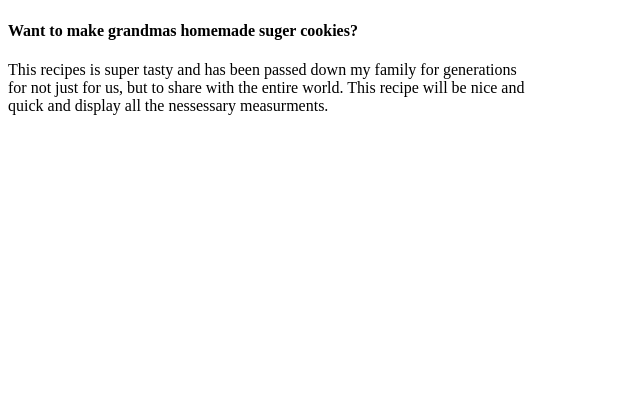
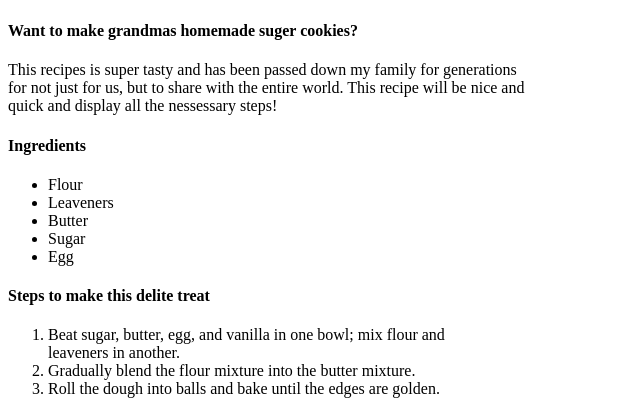
Before and after one commit to dannyney101/odin-recipes, a plain HTML site: page recipes/sugarcookies.html in a window 1280 px wide. Shown: the part 583-997 px from the top of the page, without its empty margins (0-640 px from the left). Before the commit the page ends 800 px from the top, so only its background shows below. Drawn offline with Linux system fonts and the light colour scheme.

Commit message:
finish version of sugar cookies recipe!

```diff
--- a/recipes/sugarcookies.html
+++ b/recipes/sugarcookies.html
@@ -8,11 +8,33 @@
 
     <body>
         <h1> Suger Cookie Recipe! </h1>
+
         <img src="https://www.alattefood.com/wp-content/uploads/2019/12/Chewy-Sugar-Cookie-Recipe-99.jpg" alt="Great tasting Suger Cookies" height="500" width="500">
+
         <p><h4> Want to make grandmas homemade suger cookies?</h4></p>
+
         <p> This recipes is super tasty and has been passed down my family for generations<br>
             for not just for us, but to share with the entire world. This recipe will be nice and<br>
-             quick and display all the nessessary measurments. </p>
+             quick and display all the nessessary steps! </p>
+
+        <h4> Ingredients </h4>
+
+        <ul>
+            <li>Flour</li>
+            <li>Leaveners</li>
+            <li>Butter</li>
+            <li>Sugar</li>
+            <li>Egg</li>
+        </ul>
+
+        <h4> Steps to make this delite treat </h4>
+
+        <ol>
+            <li>Beat sugar, butter, egg, and vanilla in one bowl; mix flour and<br> leaveners in another.</li>
+            <li>Gradually blend the flour mixture into the butter mixture.</li>
+            <li>Roll the dough into balls and bake until the edges are golden.</li>
+        </ol>
+
 
     </body>
 
```
